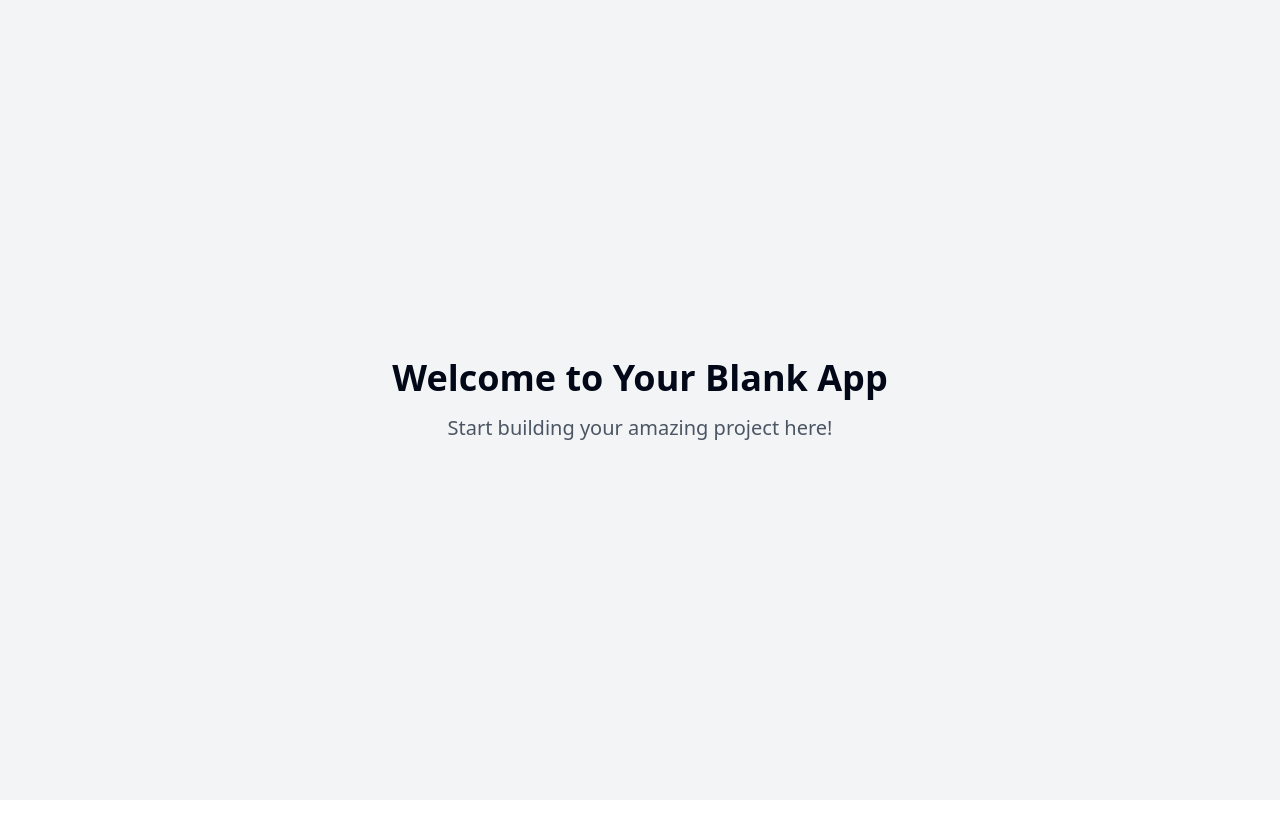
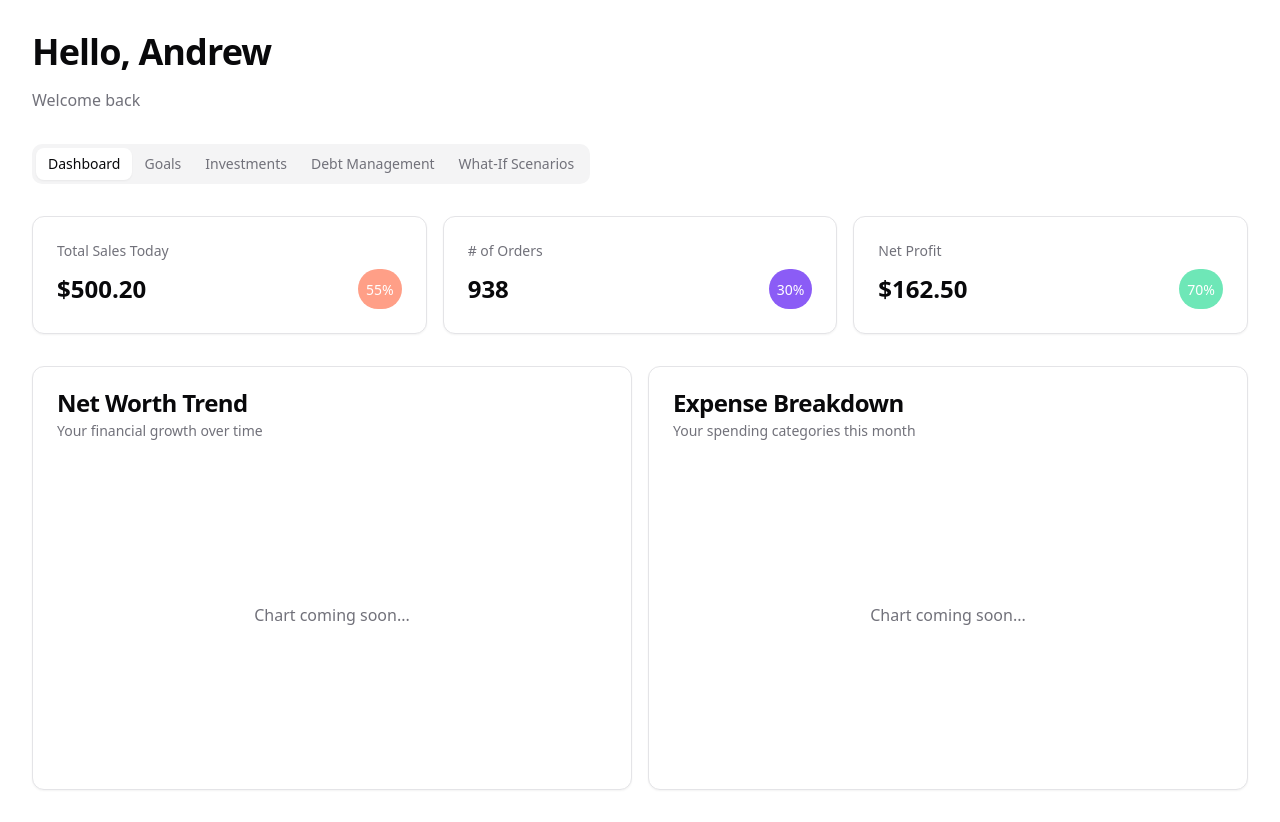
Before and after one commit to Harshx895/Finance_project, a React (Vite) app: page / in a window 1280 px wide. Before the commit the page ends 800 px from the top, so only its background shows below. Built offline with nearby package versions, Linux system fonts and the light colour scheme.

Commit message:
Generate React and JS code
Based on the requirements provided in the attached images, generate the corresponding React and JavaScript code.

```diff
--- /dev/null
+++ b/src/components/MetricCard.tsx
@@ -0,0 +1,39 @@
+
+import { Card, CardContent } from "@/components/ui/card";
+import { cn } from "@/lib/utils";
+
+interface MetricCardProps {
+  title: string;
+  value: string | number;
+  percentage?: number;
+  color?: string;
+  className?: string;
+}
+
+export const MetricCard = ({
+  title,
+  value,
+  percentage,
+  color = "bg-primary",
+  className,
+}: MetricCardProps) => {
+  return (
+    <Card className={cn("overflow-hidden", className)}>
+      <CardContent className="p-6 relative">
+        <div className="space-y-2">
+          <p className="text-sm text-muted-foreground">{title}</p>
+          <div className="flex items-center justify-between">
+            <p className="text-2xl font-bold">{value}</p>
+            {percentage !== undefined && (
+              <div className={cn("rounded-full p-2", color)}>
+                <span className="text-sm font-medium text-white">
+                  {percentage}%
+                </span>
+              </div>
+            )}
+          </div>
+        </div>
+      </CardContent>
+    </Card>
+  );
+};
--- a/src/index.css
+++ b/src/index.css
@@ -1,3 +1,4 @@
+
 @tailwind base;
 @tailwind components;
 @tailwind utilities;
@@ -5,88 +6,55 @@
 @layer base {
   :root {
     --background: 0 0% 100%;
-    --foreground: 222.2 84% 4.9%;
-
+    --foreground: 240 10% 3.9%;
     --card: 0 0% 100%;
-    --card-foreground: 222.2 84% 4.9%;
-
+    --card-foreground: 240 10% 3.9%;
     --popover: 0 0% 100%;
-    --popover-foreground: 222.2 84% 4.9%;
-
-    --primary: 222.2 47.4% 11.2%;
-    --primary-foreground: 210 40% 98%;
-
-    --secondary: 210 40% 96.1%;
-    --secondary-foreground: 222.2 47.4% 11.2%;
-
-    --muted: 210 40% 96.1%;
-    --muted-foreground: 215.4 16.3% 46.9%;
-
-    --accent: 210 40% 96.1%;
-    --accent-foreground: 222.2 47.4% 11.2%;
-
+    --popover-foreground: 240 10% 3.9%;
+    --primary: 346.8 77.2% 49.8%;
+    --primary-foreground: 355.7 100% 97.3%;
+    --secondary: 240 4.8% 95.9%;
+    --secondary-foreground: 240 5.9% 10%;
+    --muted: 240 4.8% 95.9%;
+    --muted-foreground: 240 3.8% 46.1%;
+    --accent: 240 4.8% 95.9%;
+    --accent-foreground: 240 5.9% 10%;
+    --success: 142.1 76.2% 36.3%;
+    --success-foreground: 355.7 100% 97.3%;
+    --warning: 38 92% 50%;
+    --warning-foreground: 48 96% 89%;
     --destructive: 0 84.2% 60.2%;
-    --destructive-foreground: 210 40% 98%;
-
-    --border: 214.3 31.8% 91.4%;
-    --input: 214.3 31.8% 91.4%;
-    --ring: 222.2 84% 4.9%;
-
-    --radius: 0.5rem;
-
-    --sidebar-background: 0 0% 98%;
-
-    --sidebar-foreground: 240 5.3% 26.1%;
-
-    --sidebar-primary: 240 5.9% 10%;
-
-    --sidebar-primary-foreground: 0 0% 98%;
-
-    --sidebar-accent: 240 4.8% 95.9%;
-
-    --sidebar-accent-foreground: 240 5.9% 10%;
-
-    --sidebar-border: 220 13% 91%;
-
-    --sidebar-ring: 217.2 91.2% 59.8%;
+    --destructive-foreground: 0 0% 98%;
+    --border: 240 5.9% 90%;
+    --input: 240 5.9% 90%;
+    --ring: 346.8 77.2% 49.8%;
+    --radius: 0.75rem;
   }
 
   .dark {
-    --background: 222.2 84% 4.9%;
-    --foreground: 210 40% 98%;
-
-    --card: 222.2 84% 4.9%;
-    --card-foreground: 210 40% 98%;
-
-    --popover: 222.2 84% 4.9%;
-    --popover-foreground: 210 40% 98%;
-
-    --primary: 210 40% 98%;
-    --primary-foreground: 222.2 47.4% 11.2%;
-
-    --secondary: 217.2 32.6% 17.5%;
-    --secondary-foreground: 210 40% 98%;
-
-    --muted: 217.2 32.6% 17.5%;
-    --muted-foreground: 215 20.2% 65.1%;
-
-    --accent: 217.2 32.6% 17.5%;
-    --accent-foreground: 210 40% 98%;
-
+    --background: 20 14.3% 4.1%;
+    --foreground: 0 0% 95%;
+    --card: 24 9.8% 10%;
+    --card-foreground: 0 0% 95%;
+    --popover: 0 0% 9%;
+    --popover-foreground: 0 0% 95%;
+    --primary: 346.8 77.2% 49.8%;
+    --primary-foreground: 355.7 100% 97.3%;
+    --secondary: 240 3.7% 15.9%;
+    --secondary-foreground: 0 0% 98%;
+    --muted: 0 0% 15%;
+    --muted-foreground: 240 5% 64.9%;
+    --accent: 12 6.5% 15.1%;
+    --accent-foreground: 0 0% 98%;
+    --success: 142.1 70.6% 45.3%;
+    --success-foreground: 144.9 80.4% 10%;
+    --warning: 48 96% 89%;
+    --warning-foreground: 38 92% 50%;
     --destructive: 0 62.8% 30.6%;
-    --destructive-foreground: 210 40% 98%;
-
-    --border: 217.2 32.6% 17.5%;
-    --input: 217.2 32.6% 17.5%;
-    --ring: 212.7 26.8% 83.9%;
-    --sidebar-background: 240 5.9% 10%;
-    --sidebar-foreground: 240 4.8% 95.9%;
-    --sidebar-primary: 224.3 76.3% 48%;
-    --sidebar-primary-foreground: 0 0% 100%;
-    --sidebar-accent: 240 3.7% 15.9%;
-    --sidebar-accent-foreground: 240 4.8% 95.9%;
-    --sidebar-border: 240 3.7% 15.9%;
-    --sidebar-ring: 217.2 91.2% 59.8%;
+    --destructive-foreground: 0 85.7% 97.3%;
+    --border: 240 3.7% 15.9%;
+    --input: 240 3.7% 15.9%;
+    --ring: 346.8 77.2% 49.8%;
   }
 }
 
@@ -94,8 +62,29 @@
   * {
     @apply border-border;
   }
-
   body {
-    @apply bg-background text-foreground;
+    @apply bg-background text-foreground antialiased;
   }
 }
+
+.card-gradient {
+  background: linear-gradient(135deg, rgba(255, 255, 255, 0.1), rgba(255, 255, 255, 0.05));
+  backdrop-filter: blur(10px);
+  -webkit-backdrop-filter: blur(10px);
+  border: 1px solid rgba(255, 255, 255, 0.18);
+}
+
+.animate-in {
+  animation: animate-in 0.5s ease-out;
+}
+
+@keyframes animate-in {
+  from {
+    opacity: 0;
+    transform: translateY(10px);
+  }
+  to {
+    opacity: 1;
+    transform: translateY(0);
+  }
+}
--- a/src/pages/Index.tsx
+++ b/src/pages/Index.tsx
@@ -1,11 +1,148 @@
-// Update this page (the content is just a fallback if you fail to update the page)
+
+import { useState } from "react";
+import { MetricCard } from "@/components/MetricCard";
+import {
+  Card,
+  CardContent,
+  CardDescription,
+  CardHeader,
+  CardTitle,
+} from "@/components/ui/card";
+import { Tabs, TabsContent, TabsList, TabsTrigger } from "@/components/ui/tabs";
 
 const Index = () => {
+  const [activeTab, setActiveTab] = useState("dashboard");
+
   return (
-    <div className="min-h-screen flex items-center justify-center bg-gray-100">
-      <div className="text-center">
-        <h1 className="text-4xl font-bold mb-4">Welcome to Your Blank App</h1>
-        <p className="text-xl text-gray-600">Start building your amazing project here!</p>
+    <div className="min-h-screen p-4 md:p-8 bg-background">
+      <div className="max-w-7xl mx-auto space-y-8">
+        <div className="flex flex-col space-y-4">
+          <h1 className="text-4xl font-bold tracking-tight">Hello, Andrew</h1>
+          <p className="text-muted-foreground">Welcome back</p>
+        </div>
+
+        <Tabs defaultValue="dashboard" className="space-y-8">
+          <TabsList>
+            <TabsTrigger value="dashboard">Dashboard</TabsTrigger>
+            <TabsTrigger value="goals">Goals</TabsTrigger>
+            <TabsTrigger value="investments">Investments</TabsTrigger>
+            <TabsTrigger value="debt">Debt Management</TabsTrigger>
+            <TabsTrigger value="scenarios">What-If Scenarios</TabsTrigger>
+          </TabsList>
+
+          <TabsContent value="dashboard" className="space-y-8">
+            <div className="grid gap-4 md:grid-cols-3">
+              <MetricCard
+                title="Total Sales Today"
+                value="$500.20"
+                percentage={55}
+                color="bg-[#ff9f87]"
+              />
+              <MetricCard
+                title="# of Orders"
+                value="938"
+                percentage={30}
+                color="bg-[#8b5cf6]"
+              />
+              <MetricCard
+                title="Net Profit"
+                value="$162.50"
+                percentage={70}
+                color="bg-[#6ee7b7]"
+              />
+            </div>
+
+            <div className="grid gap-4 md:grid-cols-2">
+              <Card>
+                <CardHeader>
+                  <CardTitle>Net Worth Trend</CardTitle>
+                  <CardDescription>Your financial growth over time</CardDescription>
+                </CardHeader>
+                <CardContent>
+                  {/* We'll add charts in the next iteration */}
+                  <div className="h-[300px] flex items-center justify-center text-muted-foreground">
+                    Chart coming soon...
+                  </div>
+                </CardContent>
+              </Card>
+
+              <Card>
+                <CardHeader>
+                  <CardTitle>Expense Breakdown</CardTitle>
+                  <CardDescription>
+                    Your spending categories this month
+                  </CardDescription>
+                </CardHeader>
+                <CardContent>
+                  {/* We'll add charts in the next iteration */}
+                  <div className="h-[300px] flex items-center justify-center text-muted-foreground">
+                    Chart coming soon...
+                  </div>
+                </CardContent>
+              </Card>
+            </div>
+          </TabsContent>
+
+          <TabsContent value="goals">
+            <Card>
+              <CardHeader>
+                <CardTitle>Financial Goals</CardTitle>
+                <CardDescription>Track your financial objectives</CardDescription>
+              </CardHeader>
+              <CardContent>
+                <div className="h-[400px] flex items-center justify-center text-muted-foreground">
+                  Goals feature coming soon...
+                </div>
+              </CardContent>
+            </Card>
+          </TabsContent>
+
+          <TabsContent value="investments">
+            <Card>
+              <CardHeader>
+                <CardTitle>Investment Portfolio</CardTitle>
+                <CardDescription>
+                  Track your investment performance
+                </CardDescription>
+              </CardHeader>
+              <CardContent>
+                <div className="h-[400px] flex items-center justify-center text-muted-foreground">
+                  Investment tracking coming soon...
+                </div>
+              </CardContent>
+            </Card>
+          </TabsContent>
+
+          <TabsContent value="debt">
+            <Card>
+              <CardHeader>
+                <CardTitle>Debt Management</CardTitle>
+                <CardDescription>Track your debt repayment progress</CardDescription>
+              </CardHeader>
+              <CardContent>
+                <div className="h-[400px] flex items-center justify-center text-muted-foreground">
+                  Debt management feature coming soon...
+                </div>
+              </CardContent>
+            </Card>
+          </TabsContent>
+
+          <TabsContent value="scenarios">
+            <Card>
+              <CardHeader>
+                <CardTitle>What-If Scenarios</CardTitle>
+                <CardDescription>
+                  Simulate different financial scenarios
+                </CardDescription>
+              </CardHeader>
+              <CardContent>
+                <div className="h-[400px] flex items-center justify-center text-muted-foreground">
+                  Scenario simulation coming soon...
+                </div>
+              </CardContent>
+            </Card>
+          </TabsContent>
+        </Tabs>
       </div>
     </div>
   );
```
